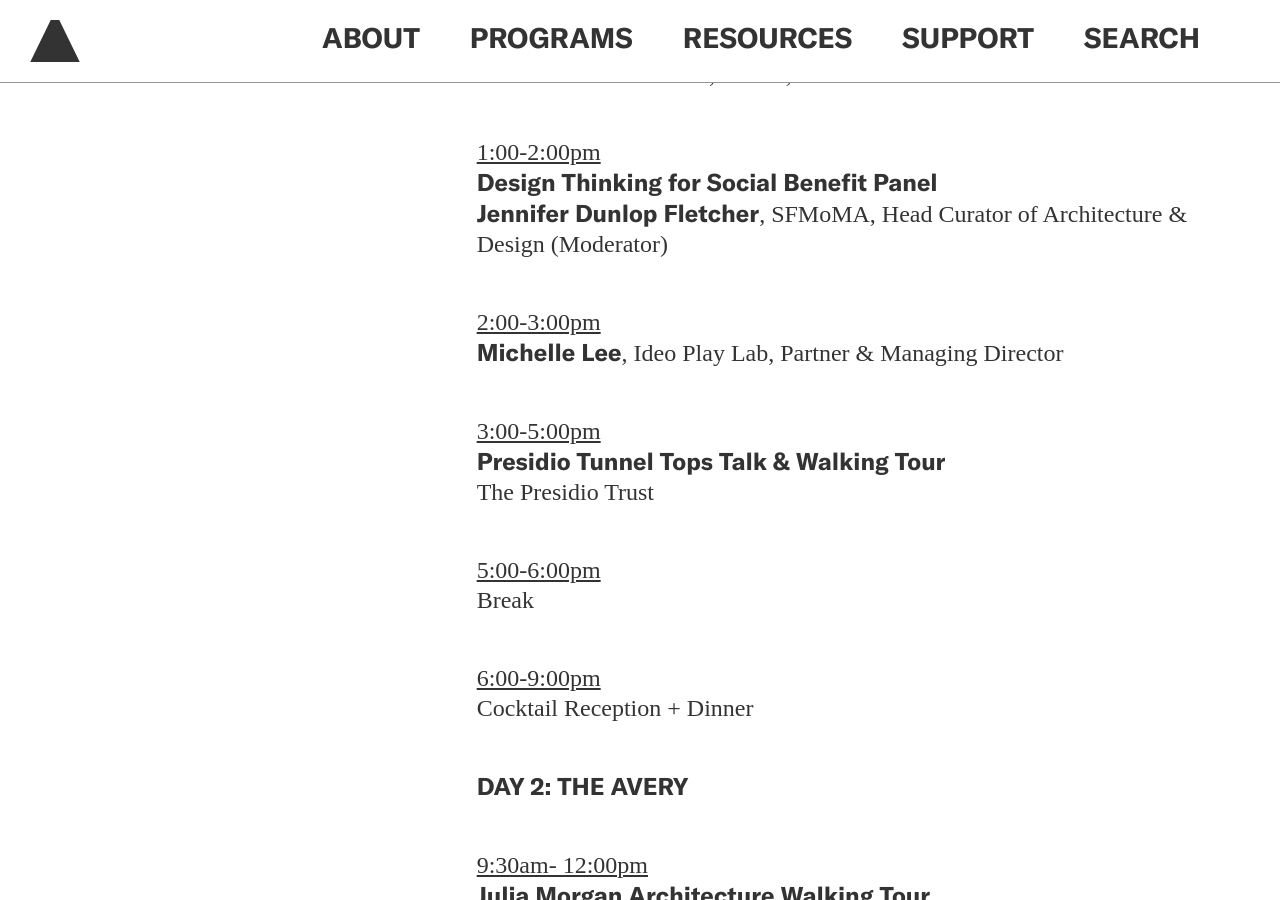
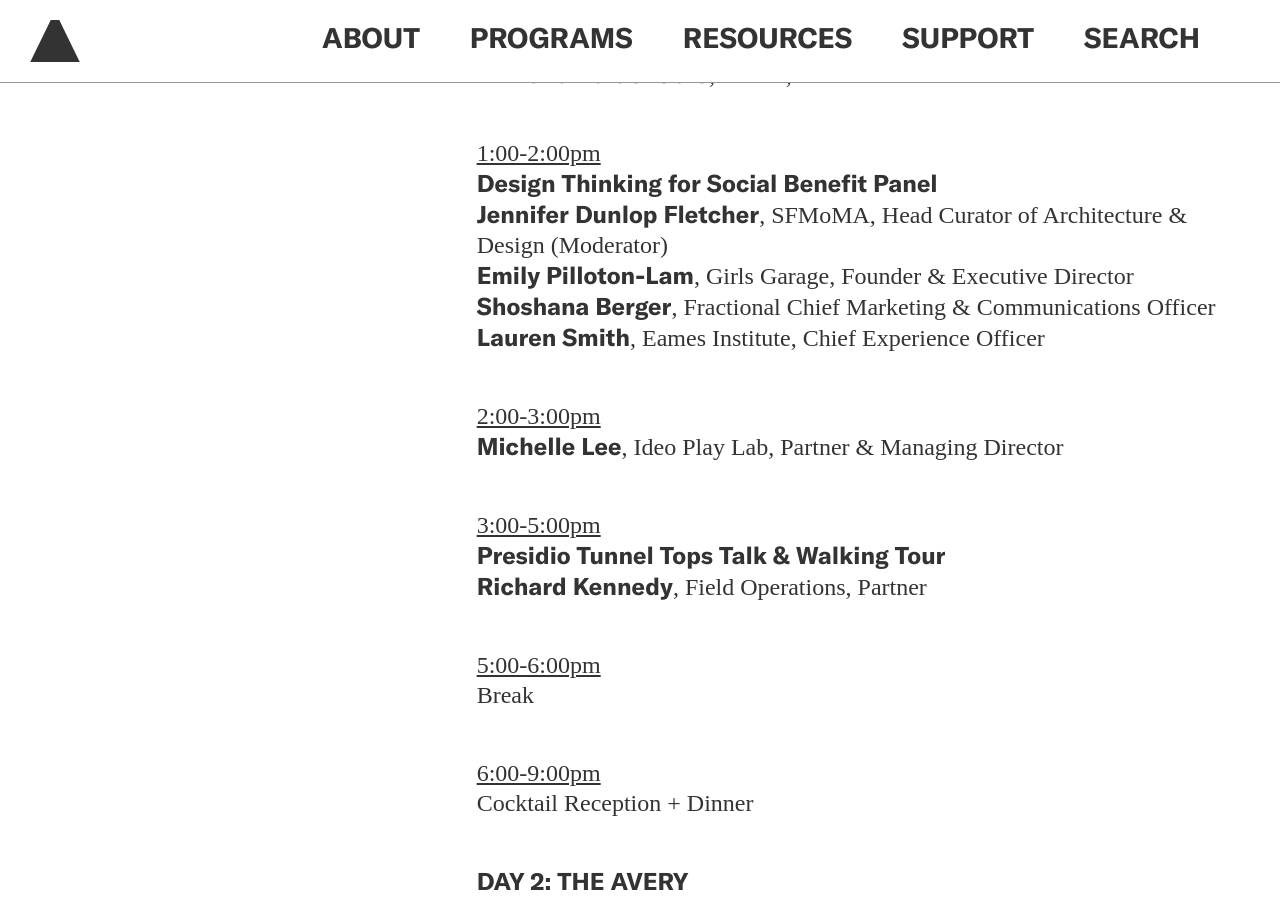
Before and after one commit to jengalas/bwaf-bbw, a Jekyll site: the page built from _programs/industry-leaders-roundtable-retreat.md, in a window 1280 px wide and 900 px high, scrolled down 1887 px. Built offline with Jekyll 4.4.1, drawn with Linux system fonts in a browser that asks for light colours; nearby versions of some CDN libraries; some web fonts are replaced; some of the changed text lies outside the part shown.

Commit message:
Updated 1 file via CloudCannon.

```diff
--- a/_programs/industry-leaders-roundtable-retreat.md
+++ b/_programs/industry-leaders-roundtable-retreat.md
@@ -82,14 +82,17 @@
       **DAY 1: THE PRESIDIO**
 
 
-      <u>12:00-1:00pm<br /></u>Welcome Lunch & Introduction<br>**Angelica
+      <u>12:00-1:00pm<br /></u>**Welcome Lunch & Introduction<br>Angelica
       Baccon**, SHoP Architects, Principal<br>**Tizziana Baldenebro**, BWAF,
       Executive Director
 
 
       <u>1:00-2:00pm<br /></u>**Design Thinking for Social Benefit
       Panel<br>Jennifer Dunlop Fletcher**, SFMoMA, Head Curator of Architecture
-      & Design (Moderator)
+      & Design (Moderator)<br>**Emily Pilloton-Lam**, Girls Garage, Founder &
+      Executive Director**<br>Shoshana Berger**, Fractional Chief Marketing &
+      Communications Officer**<br>Lauren Smith**, Eames Institute, Chief
+      Experience Officer
 
 
       <u>2:00-3:00pm<br /></u>**Michelle Lee**, Ideo Play Lab, Partner &
@@ -97,7 +100,7 @@
 
 
       <u>3:00-5:00pm<br /></u>**Presidio Tunnel Tops Talk & Walking
-      Tour<br>**The Presidio Trust
+      Tour<br>Richard Kennedy**, Field Operations, Partner
 
 
       <u>5:00-6:00pm<br /></u>Break
```
Also changed, not shown: other parts of _programs/industry-leaders-roundtable-retreat.md (+5 -5 lines).
